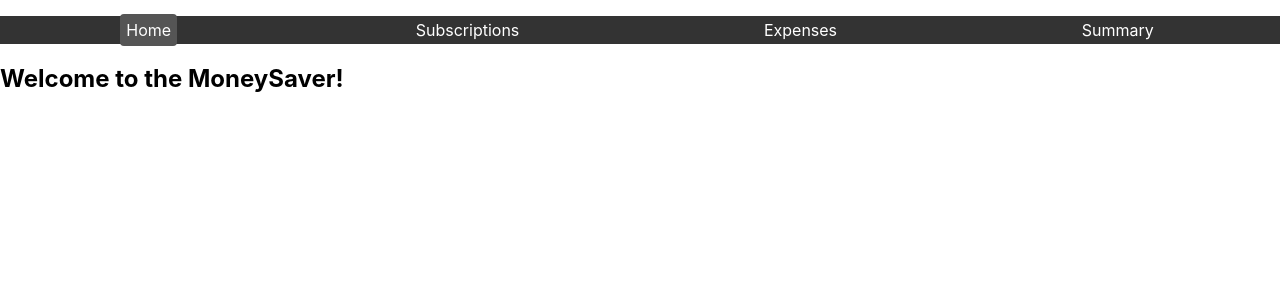
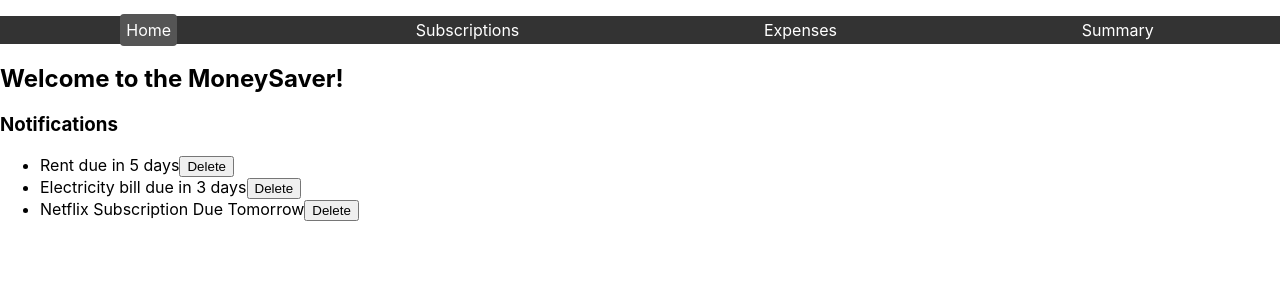
Before and after one commit to Ericaly21/MoneySaver, a React (Create React App) app: page / in a window 1280 px wide. Shown: the top 300 px of the page. Built offline with nearby package versions, Linux system fonts and the light colour scheme.

Commit message:
Added Home Page notification functionality so that you can see notifcations and delete them -- 11/08/2023

```diff
--- a/src/components/home.js
+++ b/src/components/home.js
@@ -1,10 +1,34 @@
-import React from 'react';
+import React, { useState } from 'react';
 
 const Home = () => {
+  // Initialize notifications with a default list
+  const [notifications, setNotifications] = useState([
+    'Rent due in 5 days',
+    'Electricity bill due in 3 days',
+    'Netflix Subscription Due Tomorrow'
+  ]);
+
+  // Function to delete a notification
+  const deleteNotification = (indexToDelete) => {
+    setNotifications(notifications.filter((_, index) => index !== indexToDelete));
+  };
+
   return (
     <div>
       <h2>Welcome to the MoneySaver!</h2>
-      {/* Notifications and other content will go here */}
+      <div>
+        <h3>Notifications</h3>
+        <ul>
+          {notifications.map((notification, index) => (
+            <li key={index}>
+              {notification}
+              {}
+              <button onClick={() => deleteNotification(index)}>Delete</button>
+            </li>
+          ))}
+        </ul>
+        {notifications.length === 0 && <p>No notifications left!</p>}
+      </div>
     </div>
   );
 };
```
